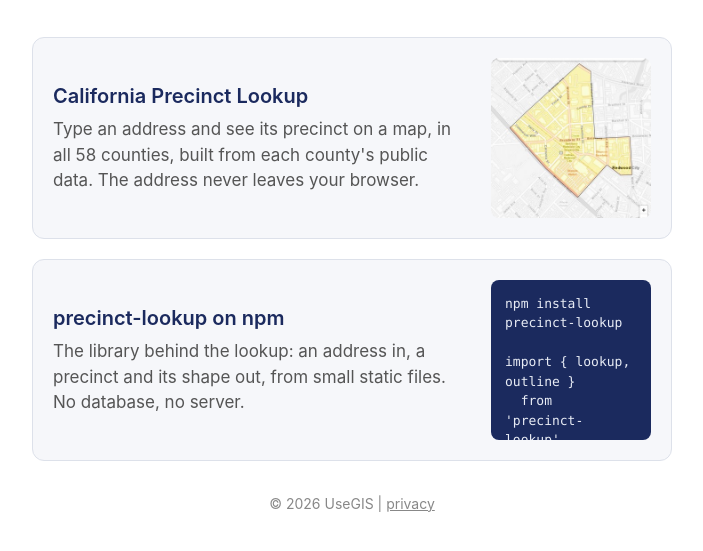
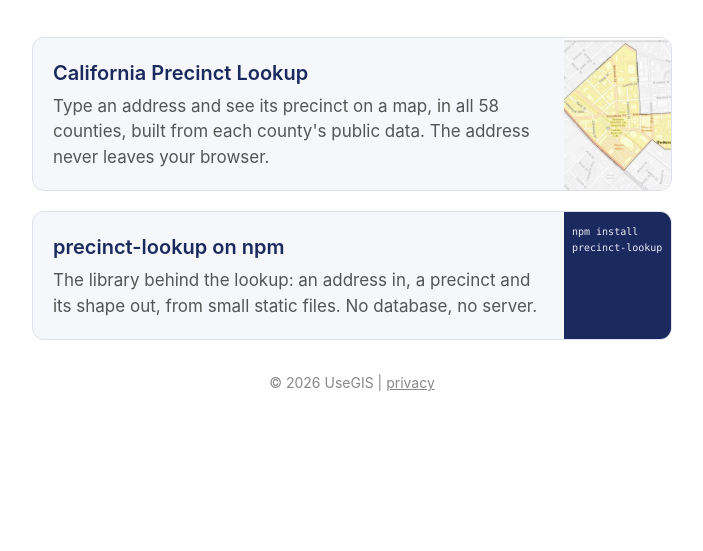
Before and after one commit to usegis/usegis.github.io, a plain HTML site: page index.html in a window 1280 px wide. Shown: the part 215-766 px from the top of the page, without its empty margins (288-991 px from the left). Drawn offline with Linux system fonts and the light colour scheme.

Commit message:
Cards: images 2/3 the size, flush to the card's top, right and bottom
Co-Authored-By: Claude Opus 5.5 <noreply@anthropic.com>

```diff
--- a/index.html
+++ b/index.html
@@ -12,17 +12,17 @@
     font: 17px/1.5 -apple-system, "Helvetica Neue", Arial, sans-serif; }
   main { max-width: 640px; margin: 0 auto; }
   .logo { display: block; width: min(50vw, 220px); height: auto; margin: 0 auto 40px; }
-  a.card { display: flex; gap: 20px; align-items: center; margin-bottom: 20px; padding: 20px; border: 1px solid var(--border);
-    border-radius: 12px; background: var(--card); color: inherit; text-decoration: none; }
+  a.card { display: flex; align-items: stretch; margin-bottom: 20px; border: 1px solid var(--border); border-radius: 12px;
+    overflow: hidden; background: var(--card); color: inherit; text-decoration: none; }
   a.card:hover { border-color: var(--muted); }
-  .card div { flex: 1; }
+  .card div { flex: 1; padding: 20px; align-self: center; }
   .card h2 { margin: 0 0 6px; font-size: 20px; font-weight: 600; }
   .card p { margin: 0; color: var(--muted); }
-  .card img, .card pre { flex: none; width: 160px; height: 160px; border-radius: 8px; }
+  .card img, .card pre { flex: none; width: 107px; margin: 0; border-radius: 0; }
   .card img { object-fit: cover; }
-  .card pre { margin: 0; box-sizing: border-box; padding: 14px; background: var(--code); color: var(--code-text);
-    font: 13px/1.5 ui-monospace, Menlo, monospace; white-space: pre-wrap; overflow: hidden; }
-  @media (max-width: 520px) { a.card { flex-direction: column; align-items: stretch; } .card img, .card pre { width: 100%; height: auto; } .card img { aspect-ratio: 1; } }
+  .card pre { box-sizing: border-box; padding: 12px 8px; background: var(--code); color: var(--code-text);
+    font: 10px/1.6 ui-monospace, Menlo, monospace; white-space: pre; overflow: hidden; }
+  @media (max-width: 520px) { a.card { flex-direction: column; } .card img, .card pre { width: 100%; } .card img { height: 160px; } }
   footer { margin-top: 32px; text-align: center; font-size: 14px; color: #888; }
   footer a { color: inherit; }
 </style>
@@ -45,10 +45,8 @@
       <h2>precinct-lookup on npm</h2>
       <p>The library behind the lookup: an address in, a precinct and its shape out, from small static files. No database, no server.</p>
     </div>
-    <pre>npm install precinct-lookup
-
-import { lookup, outline }
-  from 'precinct-lookup'</pre>
+    <pre>npm install
+precinct-lookup</pre>
   </a>
   <footer>© 2026 UseGIS | <a href="privacy.html">privacy</a></footer>
 </main>
```
